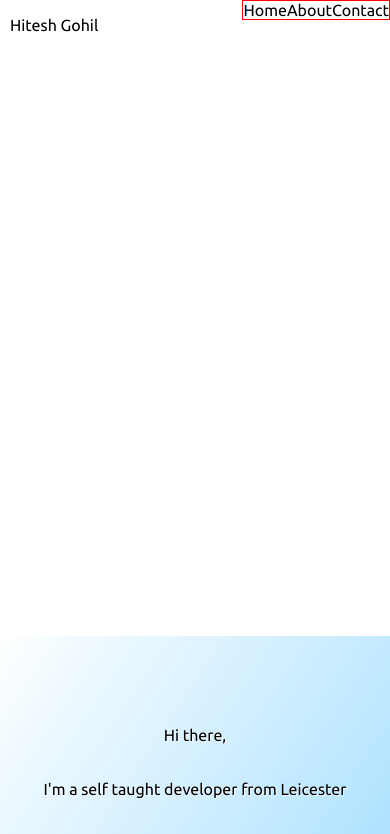
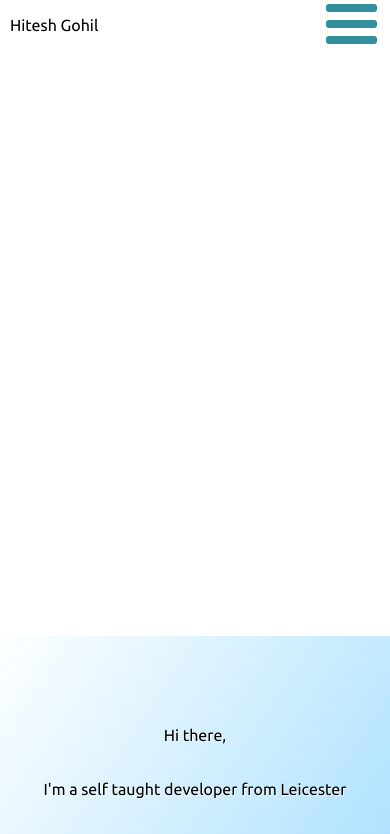
Before and after one commit to hitesh-92/portfolio-vue, a Vue app: page / in a window 390 px wide. Shown: the top 834 px of the page. Built offline with nearby package versions, Linux system fonts and the light colour scheme.

Commit message:
nav menu icon

```diff
--- a/src/App.vue
+++ b/src/App.vue
@@ -85,7 +85,7 @@ export default {
 
     #app{
       display: grid;
-      grid-template-columns: 1fr 4fr;
+      grid-template-columns: 20% 4fr;
       max-width: 100vw;
       margin: 0 auto;
       grid-template-areas: "app-nav app-body"
@@ -107,10 +107,6 @@ export default {
 
 
   @media only screen and (max-width: 700px){
-
-    @viewport{
-      height: 100%;
-    }
 
     body{
       margin: 0;
--- a/src/components/About.vue
+++ b/src/components/About.vue
@@ -55,6 +55,7 @@
 
         #about-container{
         color: rgb(134, 143, 141);
+        margin: 2em 3em;
         }
 
         #about-main{
@@ -77,7 +78,7 @@
         }
 
         #main-right{
-            margin: 3em 2em;
+            /* margin: 3em 2em; */
             padding: 2em 3em;
             grid-row: 1/2;
             background-color: white;
--- a/src/components/Navbar.vue
+++ b/src/components/Navbar.vue
@@ -31,11 +31,21 @@
 
     <div class="nav-small">
       <p id="nav-small-name">Hitesh Gohil</p>
-      <div id="nav-small-sign">
+
+      <!-- <div id="nav-small-sign">
         <span @click="selectHome()" class="nav-small-menu-icon">Home</span>
         <span @click="selectAbout()" class="nav-small-menu-icon">About</span>
         <span @click="selectContact()" class="nav-small-menu-icon">Contact</span>
+      </div> -->
+
+      <div id="nav-small-sign">
+
+        <div class="menu-icon" @click="navMenu()">
+          <span></span>
+        </div>
+
       </div>
+
     </div>
 
   </div>
@@ -51,7 +61,26 @@ export default {
     homeStatus: Boolean,
     aboutStatus: Boolean,
     contactStatus: Boolean
+  },
+  methods: {
+    navMenu(){
+
+      var button = document.querySelector('.menu-icon');
+
+      button.addEventListener('click', function(){
+        button.classList.toggle('open');
+      });
+
+    }
+
   }
+  /*
+  var button = document.querySelector('.menu-icon');
+
+  button.addEventListener('click', function (){
+    button.classList.toggle('open');
+  });
+  */
 }
 </script>
 
@@ -64,11 +93,10 @@ export default {
     }
 
     li{
-      list-style-type: none !important;
+      list-style-type: none;
       font-family: sans-serif;
       font-size: 1.15em;
       margin: 1em 0em;
-
     }
 
     li> span:hover{
@@ -78,13 +106,6 @@ export default {
     li:hover > span{
       transition: 0.2s ease-in;
       color: rgb(0, 195, 255);
-    }
-
-    img{
-      width: 90px;
-      height: 90px;
-      border-radius: 50px;
-      margin-bottom: 1em;
     }
 
     span{
@@ -123,45 +144,85 @@ export default {
 
     @media only screen and (max-width: 700px){
 
-      #navbar{
-        display: inline-block;
-        margin: 0;
-        padding: 10px;
-        height: 100%;
-        width: 100vw;
+      /* .nav-small{
 
-      }
+      } */
 
       .nav-list{
         display: none;
       }
 
-      .nav-small{
-        /* border-color: red; */
-        /* background-color: aqua; */
-      }
-
       #nav-small-name{
         padding-left: 10px;
         float: left;
-
-        /* border: 1px solid red; */
       }
 
       #nav-small-sign{
         float: right;
-        margin-right: 10px;
-        border: 1px solid red;
-        margin: 0;
-        padding: 0;
       }
 
-      .nav-small-menu-icon{
-        display: inline;
-        margin: 0;
-        padding: 0;
+      /* Menu icon copied */
+      .menu-icon {
+        position: relative;
+        top: 0.5em;
+        display: block;
+        width: 4em;
+        height: 2.5em;
+        -webkit-transition: all 0.3s;
+        transition: all 0.3s;
+      }
 
+      .menu-icon > span {
+        position: absolute;
+        top: 50%;
+        display: block;
+        width: 80%;
+        height: 0.5em;
+        margin-top: -0.5em;
+        background-color: #358e9e;
+        border-radius: 3px;
       }
+
+      .menu-icon > span:before, .menu-icon > span:after {
+        content: "";
+        position: absolute;
+        width: 100%;
+        height: 100%;
+        background-color: #358e9e;
+        border-radius: 3px;
+        -webkit-transition: all 0.3s;
+        transition: all 0.3s;
+      }
+
+      .menu-icon > span:before {
+        -webkit-transform: translateY(-1em);
+        transform: translateY(-1em);
+      }
+
+      .menu-icon > span:after {
+        -webkit-transform: translateY(1em);
+        transform: translateY(1em);
+      }
+
+      /*
+       OPENED
+      */
+
+      .menu-icon.open {
+        -webkit-transform: rotate(45deg);
+        transform: rotate(45deg);
+      }
+
+      .menu-icon.open > span:before {
+        -webkit-transform: rotate(90deg);
+        transform: rotate(90deg);
+      }
+
+      .menu-icon.open > span:after {
+        -webkit-transform: rotate(90deg);
+        transform: rotate(90deg);
+      }
+
 
     }
 </style>
```
Also changed, not shown: 10 other files (tests, documents, lock files or other folders).
